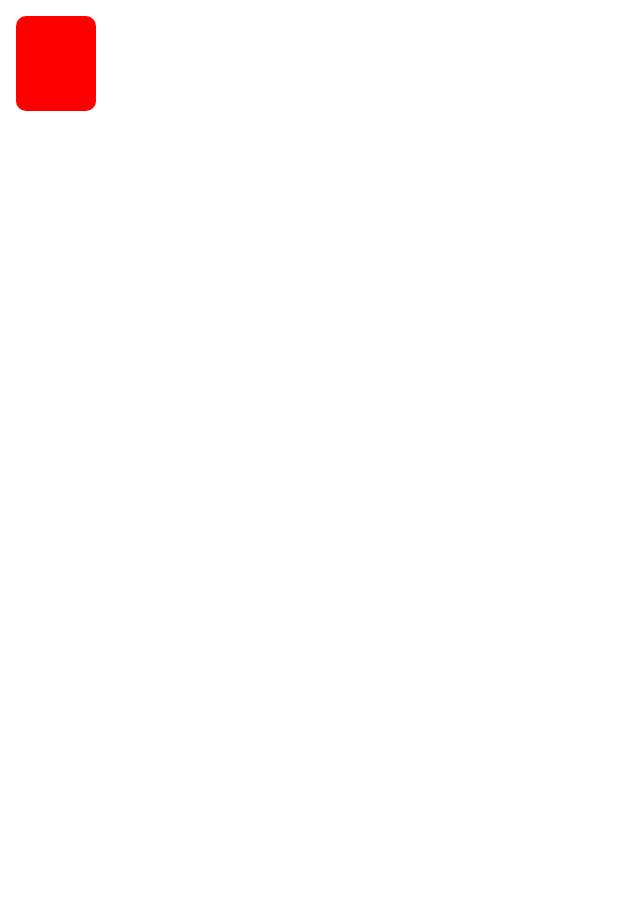
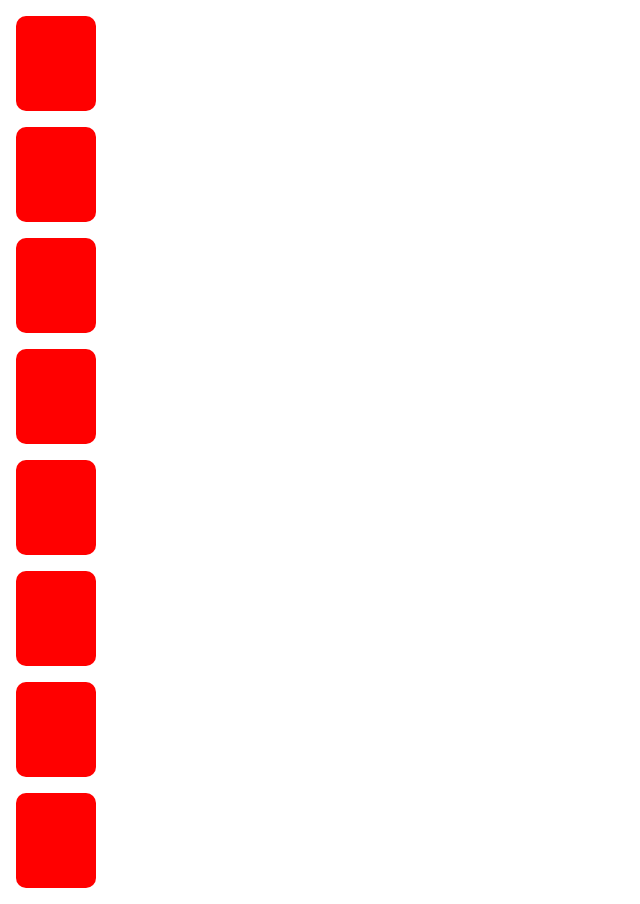
Before and after one commit to manuhank/memotest, a React (Create React App) app in the folder frontend/: page / in a window 1280 px wide. Shown: the whole page, without its empty margins (0-640 px from the left). Before the commit the page ends 800 px from the top, so only its background shows below. Built offline with nearby package versions, Linux system fonts and the light colour scheme.

Commit message:
initial useMemoTest

```diff
--- a/frontend/src/App.tsx
+++ b/frontend/src/App.tsx
@@ -1,36 +1,25 @@
-import { useState } from "react";
+import { useEffect } from "react";
 import "./App.css";
 import Card from "./components/card/card";
-
-class CardState {
-  url: string;
-  hidden: boolean;
-  constructor(url) {
-    this.url = url;
-    this.hidden = true;
-  }
-}
+import useMemoTest from "./hooks/useMemoTest";
 
 function App() {
-  const [cards, setCards] = useState([new CardState("url")]);
-
-  const changeVisibility = (index: number) => {
-    const newState = [...cards];
-    newState[index] = { ...newState[index], hidden: !newState[index].hidden };
-    setCards(newState);
-  };
-
+  const { cards, onCardClick } = useMemoTest();
   return (
     <div className="App">
-      {cards.map(({ url, hidden }, index) => (
+      {cards ? (
+        cards.map(({ url, hidden }, index) => (
           <Card
             key={index + url}
             id={index}
             imgSrc={url}
-          onClick={() => changeVisibility(index)}
+            onClick={() => onCardClick(index)}
             hidden={hidden}
           />
-      ))}
+        ))
+      ) : (
+        <p>Loading...</p>
+      )}
     </div>
   );
 }
--- /dev/null
+++ b/frontend/src/hooks/useMemoTest.ts
@@ -0,0 +1,59 @@
+import { useEffect, useRef, useState } from "react";
+import { CardState, revealedState } from "../types/states";
+
+const mockedData = new Array(4).fill(null).map((e, i) => i.toString());
+
+export default function useMemoTest() {
+  const [cards, setCards] = useState<CardState[]>();
+  const [lastCardsRevealed, setLastCardsRevealed] = useState<revealedState>([]);
+  const [solvedCards, setSolvedCards] = useState<number>(0);
+  const mismatchTimeout = useRef<NodeJS.Timeout>();
+
+  const changeVisibility = (index: number) => {
+    const newState = [...cards];
+    newState[index] = { ...newState[index], hidden: !newState[index].hidden };
+    setCards(newState);
+  };
+
+  const hideRevealedCards = () => {
+    setCards(
+      cards.map((card, index) => ({
+        ...card,
+        hidden: card.hidden || lastCardsRevealed.includes(index),
+      }))
+    );
+    setLastCardsRevealed([]);
+    mismatchTimeout.current = undefined;
+  };
+
+  const loadGame = () => {
+    const initialState = [...mockedData, ...mockedData]
+      .map((val) => new CardState(val))
+      .sort(() => (Math.random() <= 0.5 ? -1 : 1));
+    setCards(initialState);
+  };
+
+  const onCardClick = (index: number) => {
+    if (mismatchTimeout.current !== undefined) {
+      clearTimeout(mismatchTimeout.current);
+      hideRevealedCards();
+    } else if (!lastCardsRevealed.length) {
+      changeVisibility(index);
+      setLastCardsRevealed([index]);
+    } else {
+      changeVisibility(index);
+      if (cards[lastCardsRevealed[0]].url === cards[index].url) {
+        setSolvedCards(solvedCards + 2);
+        setLastCardsRevealed([]);
+      } else {
+        setLastCardsRevealed([...(lastCardsRevealed as [number]), index]);
+        mismatchTimeout.current = setTimeout(hideRevealedCards, 2000);
+        console.log(typeof mismatchTimeout.current);
+      }
+    }
+  };
+
+  useEffect(loadGame, []);
+
+  return { cards, onCardClick };
+}
```
Lines whose indentation alone changed are shown as unchanged.
